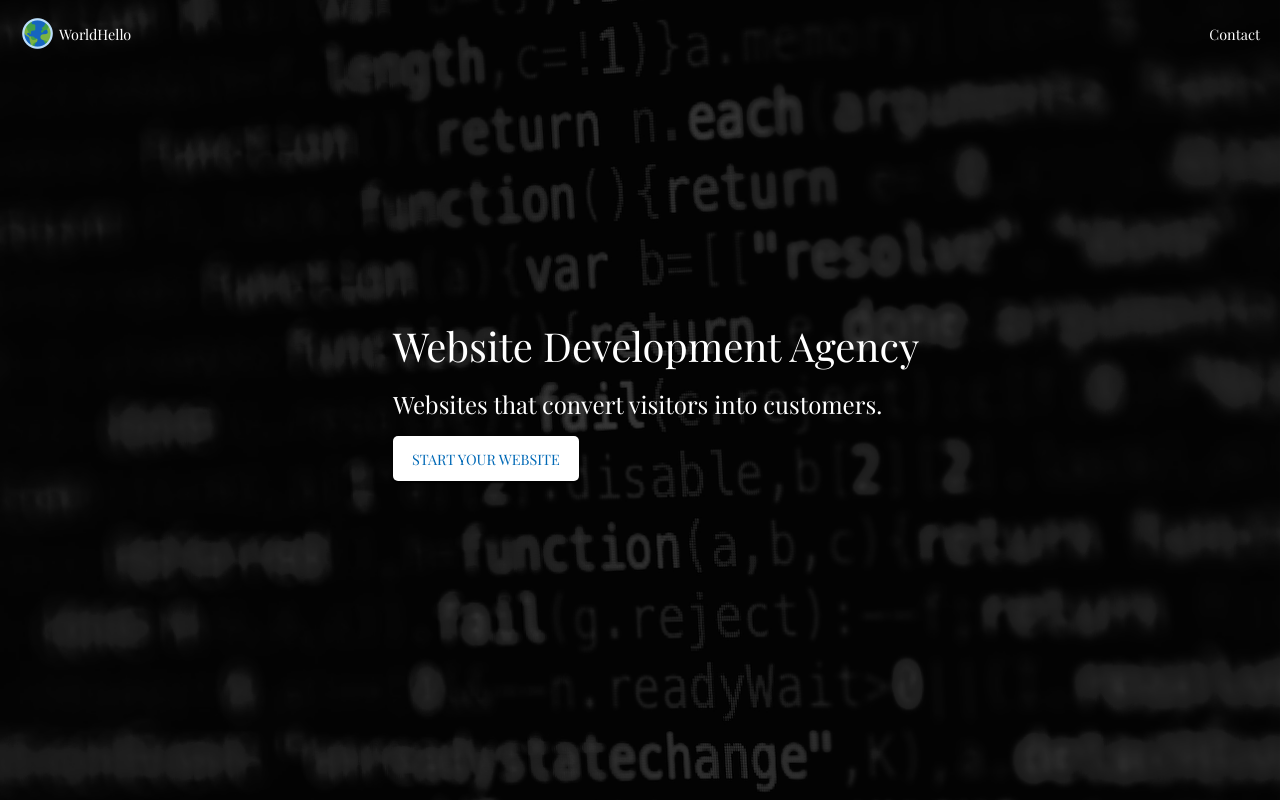
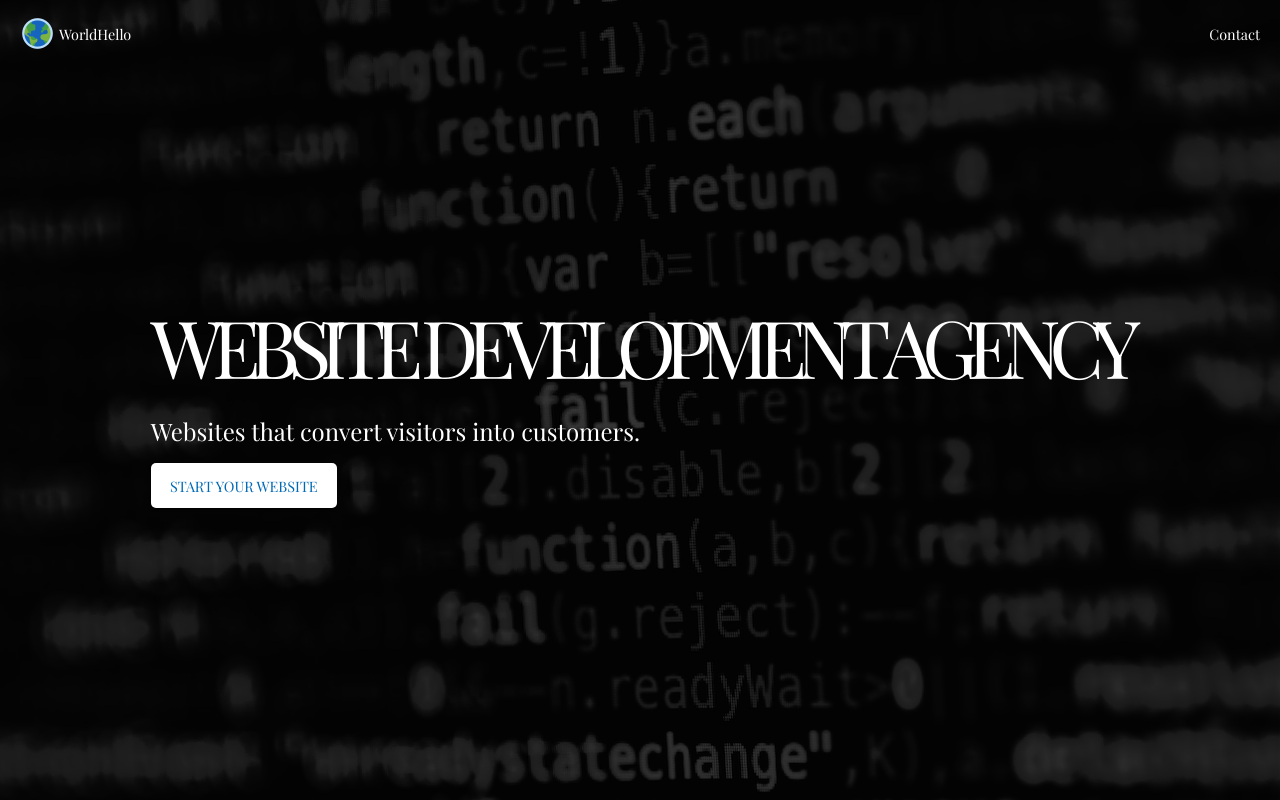
Before and after one commit to gtzjesus/WorldHello, a React (Vite) app: page / in a window 1280 px wide. Shown: the top 800 px of the page. Built offline with nearby package versions, Linux system fonts and the light colour scheme; no server answers; the database is empty.

Commit message:
More UI improvements

```diff
--- a/src/features/video/VideoComponent.jsx
+++ b/src/features/video/VideoComponent.jsx
@@ -20,11 +20,13 @@ const Introduction = styled.div`
   flex-direction: column;
   justify-content: center;
   gap: var(--gap-medium);
-  padding: 0 0 0 var(--padding-medium);
+  padding: var(--padding-medium);
 `;
 
 const Title = styled.span`
-  font-size: var(--font-medium);
+  font-size: var(--font-xlarge);
+  letter-spacing: -0.7rem;
+  text-transform: uppercase;
 `;
 
 const Description = styled.span`
--- a/src/styles/GlobalStyles.js
+++ b/src/styles/GlobalStyles.js
@@ -43,6 +43,8 @@ const GlobalStyles = createGlobalStyle`
     --font-small: 1.5rem;
     --font-medium: 2.5rem;
     --font-large: 3rem;
+    --font-xlarge: 5rem;
+
 
       /* Margin */
     --margin-xsmall: 0.75rem;
```
